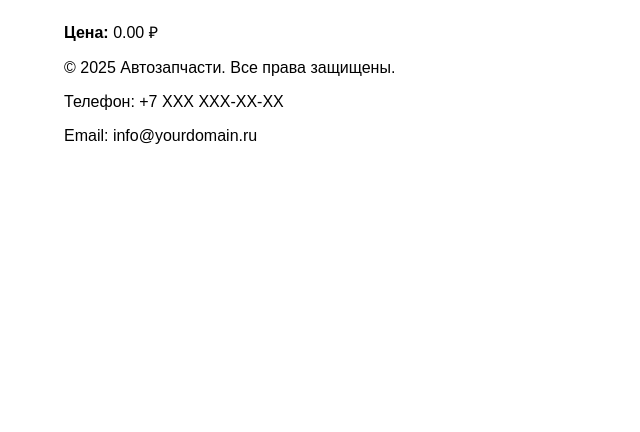
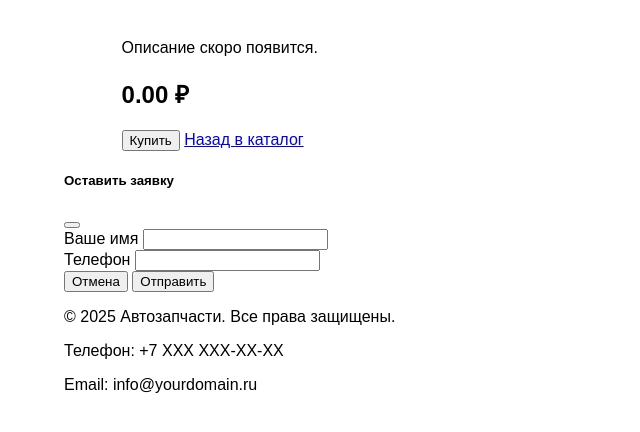
Before and after one commit to fanomy90/bb-caliper, a Flask app: template templates/product.html in a window 1280 px wide. Shown: the part 18-450 px from the top of the page, without its empty margins (0-640 px from the left). Run offline with Flask 3, Linux system fonts and the light colour scheme; the template is opened without the code that fills it, so the values that code supplies are empty.

Commit message:
добавлена загрузка картинок в каталог static

```diff
--- a/app.py
+++ b/app.py
@@ -2,38 +2,31 @@ from flask import Flask, render_template, abort, request, jsonify
 from flask_sqlalchemy import SQLAlchemy
 from flask_admin import Admin
 from flask_admin.contrib.sqla import ModelView
+from flask_admin.form import ImageUploadField
 from config import Config
 from models import db, Product, Category
 import logging
-
+import os
+from admin import ProductAdmin
 
 def create_app():
     app = Flask(__name__)
     app.config.from_object(Config)
-
-    # Формат логов
-    formatter = logging.Formatter(
-        "%(asctime)s [%(levelname)s] %(message)s [in %(pathname)s:%(lineno)d]"
+    # логирование в файл
+    logging.basicConfig(
+        filename="app.log",
+        level=logging.INFO,
+        format="%(asctime)s %(levelname)s: %(message)s [in %(pathname)s:%(lineno)d]"
     )
-
-    # 1️⃣ — Лог в файл
-    file_handler = logging.FileHandler("app.log", encoding="utf-8")
-    file_handler.setLevel(logging.INFO)
-    file_handler.setFormatter(formatter)
-
-    # 2️⃣ — Лог в консоль
-    console_handler = logging.StreamHandler()
-    console_handler.setLevel(logging.INFO)
-    console_handler.setFormatter(formatter)
-
-    # Добавляем оба обработчика
-    app.logger.setLevel(logging.INFO)
-    app.logger.addHandler(file_handler)
-    app.logger.addHandler(console_handler)
-
-    app.logger.info("🚀 Приложение запущено")
+    logger = logging.getLogger(__name__)
+    logger.info("🚀 Приложение запущено")
 
     db.init_app(app)
+
+    admin = Admin(app, name="Автозапчасти Admin", template_mode='bootstrap4')
+    admin.add_view(ModelView(Category, db.session))
+    # admin.add_view(ModelView(Product, db.session))
+    admin.add_view(ProductAdmin(Product, db.session))
 
     @app.route('/')
     def index():
--- a/templates/catalog.html
+++ b/templates/catalog.html
@@ -6,7 +6,8 @@
     {% for p in products %}
     <div class="prod-card">
       {% if p.image %}
-      <img src="{{ p.image }}" alt="{{ p.name }}">
+      <img src="{{ p.image_url }}" alt="{{ p.name }}">
+      <!-- <img src="{{ p.image }}" alt="{{ p.name }}"> -->
       {% endif %}
       <h3><a href="{{ url_for('product_page', slug=p.slug) }}">{{ p.name }}</a></h3>
       <p>{{ "%.2f"|format(p.price) }} ₽</p>
--- a/templates/category.html
+++ b/templates/category.html
@@ -6,7 +6,8 @@
     {% for p in products %}
     <div class="prod-card">
       {% if p.image %}
-      <img src="{{ p.image }}" alt="{{ p.name }}">
+      <img src="{{ p.image_url }}" alt="{{ p.name }}">
+      <!-- <img src="{{ p.image }}" alt="{{ p.name }}"> -->
       {% endif %}
       <h3><a href="{{ url_for('product_page', slug=p.slug) }}">{{ p.name }}</a></h3>
       <p>{{ "%.2f"|format(p.price) }} ₽</p>
--- a/templates/index.html
+++ b/templates/index.html
@@ -27,7 +27,8 @@
       {% for p in products %}
       <div class="prod-card">
         {% if p.image %}
-        <img src="{{ p.image }}" alt="{{ p.name }}">
+        <img src="{{ p.image_url }}" alt="{{ p.name }}">
+        <!-- <img src="{{ p.image }}" alt="{{ p.name }}"> -->
         {% endif %}
         <h3><a href="{{ url_for('product_page', slug=p.slug) }}">{{ p.name }}</a></h3>
         <p>{{ "%.2f"|format(p.price) }} ₽</p>
--- a/templates/product.html
+++ b/templates/product.html
@@ -1,14 +1,90 @@
 {% extends "base.html" %}
-{% block title %}{{ product.name }}{% endblock %}
-{% block meta_description %}{{ product.description[:150] }}{% endblock %}
+{% block title %}{{ product.name }} — BB-Caliper{% endblock %}
+
 {% block content %}
-  <div class="product-detail">
-    <h1>{{ product.name }}</h1>
-    {% if product.image %}
-    <img src="{{ product.image }}" alt="{{ product.name }}">
-    {% endif %}
-    <p>{{ product.description }}</p>
-    <p><strong>Цена: </strong>{{ "%.2f"|format(product.price) }} ₽</p>
-    <!-- Можно добавить кнопку "Заказать" или форму заявки -->
+<div class="container my-5">
+  <div class="row g-4">
+    <!-- Изображение товара -->
+    <div class="col-md-5 text-center">
+      <img src="{{ product.image_url }}" alt="{{ product.name }}"
+           class="img-fluid rounded shadow-sm" alt="{{ product.name }}">
+      <!-- <img src="{{ url_for('static', filename='img/products/' ~ product.image) if product.image else url_for('static', filename='img/products/no-photo.png') }}"
+           class="img-fluid rounded shadow-sm" alt="{{ product.name }}"> -->
+    </div>
+
+    <!-- Описание товара -->
+    <div class="col-md-7">
+      <h1 class="h3 mb-3 fw-bold">{{ product.name }}</h1>
+
+      {% if product.category %}
+      <p class="text-muted mb-2">
+        Категория: <a href="{{ url_for('category_page', slug=product.category.slug) }}">{{ product.category.name }}</a>
+      </p>
+      {% endif %}
+
+      <p class="lead mb-4">{{ product.description or "Описание скоро появится." }}</p>
+
+      <h2 class="h4 text-success mb-3">
+        {{ "%.2f"|format(product.price) }} ₽
+      </h2>
+
+      <div class="d-flex gap-3">
+        <button class="btn btn-primary px-4" id="buyBtn">
+          <i class="bi bi-cart"></i> Купить
+        </button>
+        <a href="{{ url_for('catalog') }}" class="btn btn-outline-secondary">Назад в каталог</a>
+      </div>
+    </div>
   </div>
+</div>
+
+<!-- Модальное окно заявки -->
+<div class="modal fade" id="orderModal" tabindex="-1" aria-labelledby="orderModalLabel" aria-hidden="true">
+  <div class="modal-dialog">
+    <div class="modal-content">
+      <div class="modal-header">
+        <h5 class="modal-title" id="orderModalLabel">Оставить заявку</h5>
+        <button type="button" class="btn-close" data-bs-dismiss="modal" aria-label="Close"></button>
+      </div>
+      <form id="orderForm">
+        <div class="modal-body">
+          <div class="mb-3">
+            <label for="name" class="form-label">Ваше имя</label>
+            <input type="text" class="form-control" name="name" required>
+          </div>
+          <div class="mb-3">
+            <label for="phone" class="form-label">Телефон</label>
+            <input type="text" class="form-control" name="phone" required>
+          </div>
+          <input type="hidden" name="message" value="Покупка: {{ product.name }}">
+        </div>
+        <div class="modal-footer">
+          <button type="button" class="btn btn-secondary" data-bs-dismiss="modal">Отмена</button>
+          <button type="submit" class="btn btn-success">Отправить</button>
+        </div>
+      </form>
+    </div>
+  </div>
+</div>
+
 {% endblock %}
+
+{% block scripts %}
+<script>
+document.getElementById("buyBtn").addEventListener("click", () => {
+  const modal = new bootstrap.Modal(document.getElementById("orderModal"));
+  modal.show();
+});
+
+document.getElementById("orderForm").addEventListener("submit", async (e) => {
+  e.preventDefault();
+  const formData = new FormData(e.target);
+  const res = await fetch("/send", { method: "POST", body: formData });
+  const data = await res.json();
+  if (data.status === "ok") {
+    alert("Заявка отправлена! Мы свяжемся с вами в ближайшее время.");
+    bootstrap.Modal.getInstance(document.getElementById("orderModal")).hide();
+  }
+});
+</script>
+{% endblock %}
```
Also changed, not shown: admin.py (added, +33 -0 lines), models.py (+9 -1 lines), templates/product-backup1.html (added, +14 -0 lines), static/img/products/63695591.jpg (added).
